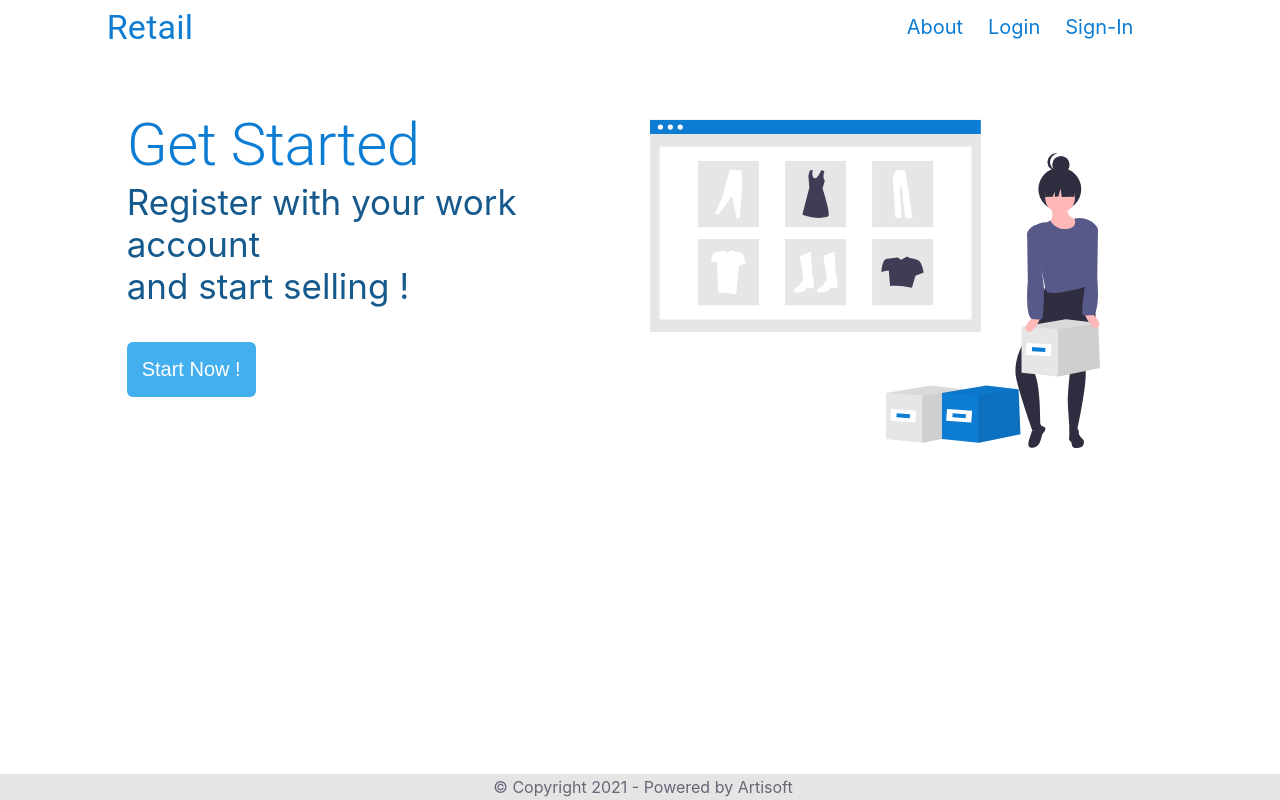
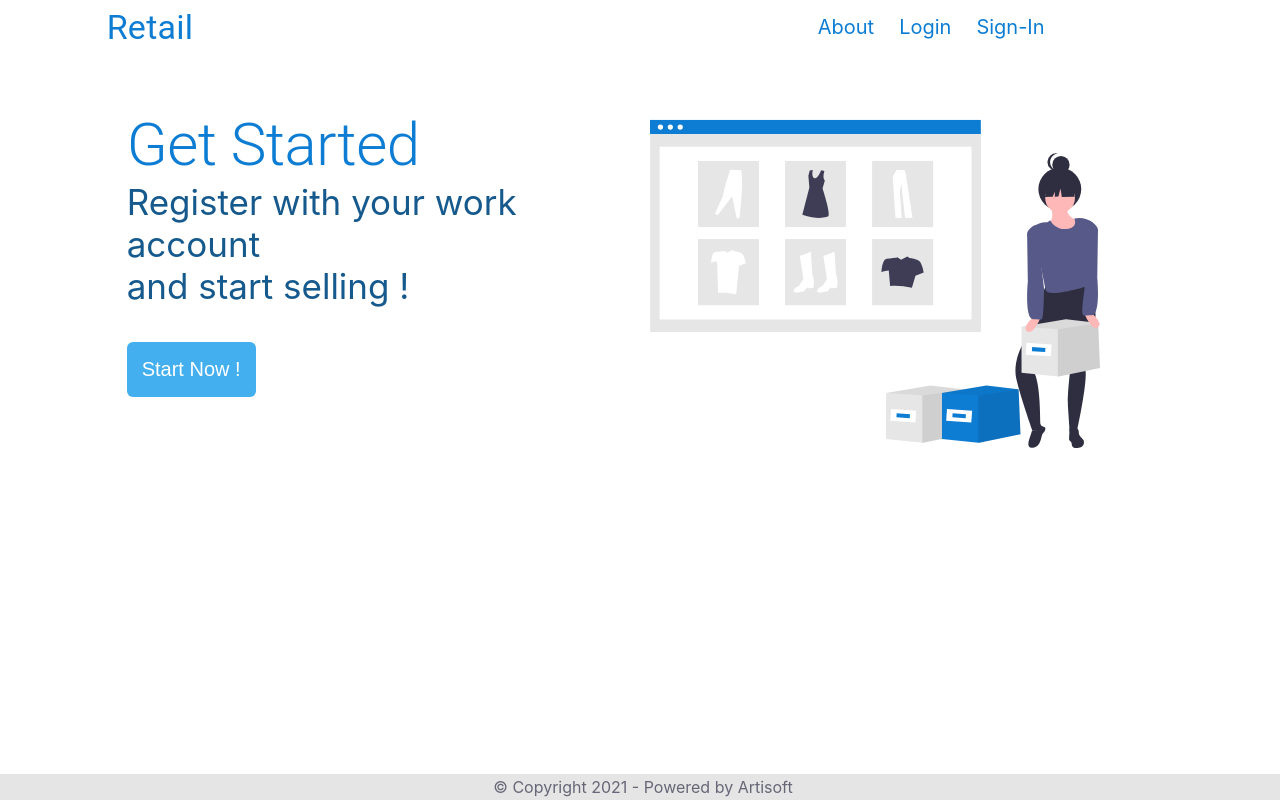
Before and after one commit to Veljko28/Retail-WebUi, a React (Create React App) app: page / in a window 1280 px wide. Built offline with nearby package versions, Linux system fonts and the light colour scheme.

Commit message:
Adding Product Add to the Navbar

```diff
--- a/src/frontpage/Navbar.js
+++ b/src/frontpage/Navbar.js
@@ -10,9 +10,9 @@ export default function Navbar(props) {
               <Link to="/"><Typography variant="h4" className="title">Retail</Typography></Link>
             </Grid>
 
-            <Grid item xs={7}/>
+            <Grid item xs={6}/>
 
-            <Grid item xs={3}>
+            <Grid item xs={4}>
             {!props.loggedIn ?
             <>
                 <Link to="about" className="text-blue">About</Link>
@@ -20,6 +20,7 @@ export default function Navbar(props) {
                 <Link to="signin" className="text-blue">Sign-In</Link>
                 </> :
                 <>
+                <Link to="add" className="text-blue">Add</Link>
                 <Link to="products" className="text-blue">Products</Link>
                 <Link to="sales" className="text-blue">Sales</Link>
                 <Link to="/" className="text-blue">Logout</Link>
```
